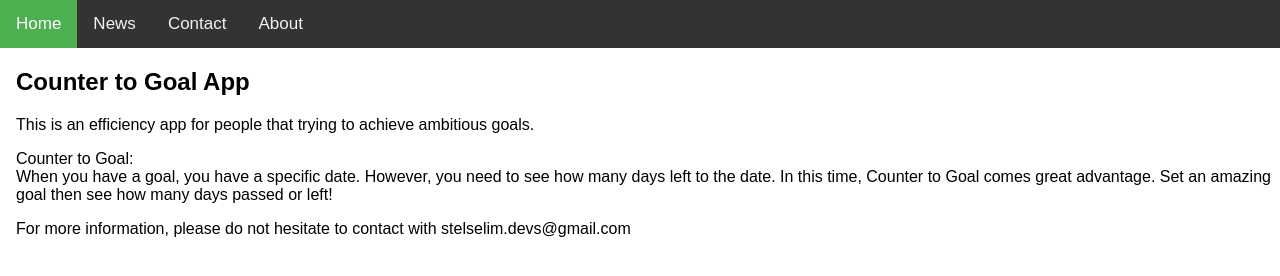
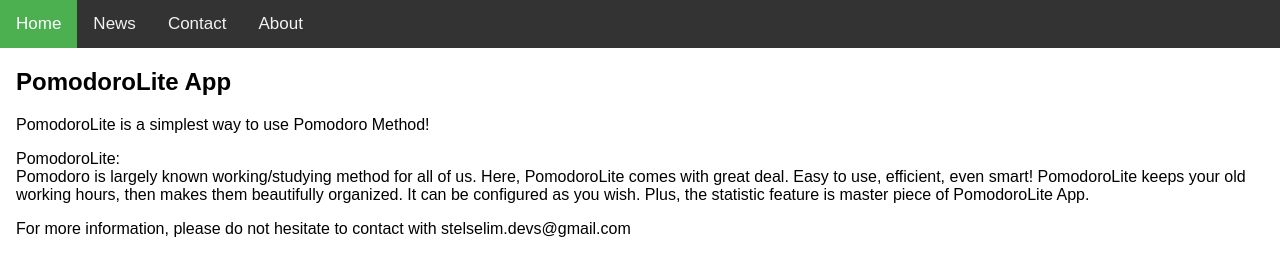
Before and after one commit to stelselimPrivacy/PomodoroSupport, a plain HTML site: page index.html in a window 1280 px wide. Drawn offline with Linux system fonts and the light colour scheme.

Commit message:
Update index.html

```diff
--- a/index.html
+++ b/index.html
@@ -3,7 +3,7 @@
     <head>
       <meta charset='utf-8'>
       <meta name='viewport' content='width=device-width'>
-      <title>Count to Goal</title>
+      <title>PomodoroLite</title>
       <style>
 body {
   margin: 0;
@@ -44,9 +44,9 @@
 </div>
 
 <div style="padding-left:16px">
- <h2> Counter to Goal App</h2>
-        <p> This is an efficiency app for people that trying to achieve ambitious goals.</p>
-        <p> Counter to Goal: <br>When you have a goal, you have a specific date. However, you need to see how many days left to the date. In this time, Counter to Goal comes great advantage. Set an amazing goal then see how many days passed or left!
+ <h2> PomodoroLite App</h2>
+        <p> PomodoroLite is a simplest way to use Pomodoro Method!</p>
+        <p> PomodoroLite: <br>Pomodoro is largely known working/studying method for all of us. Here, PomodoroLite comes with great deal. Easy to use, efficient, even smart! PomodoroLite keeps your old working hours, then makes them beautifully organized. It can be configured as you wish. Plus, the statistic feature is master piece of PomodoroLite App.
         </p>
         <p> For more information, please do not hesitate to contact with stelselim.devs@gmail.com</p>
 </div>
```
